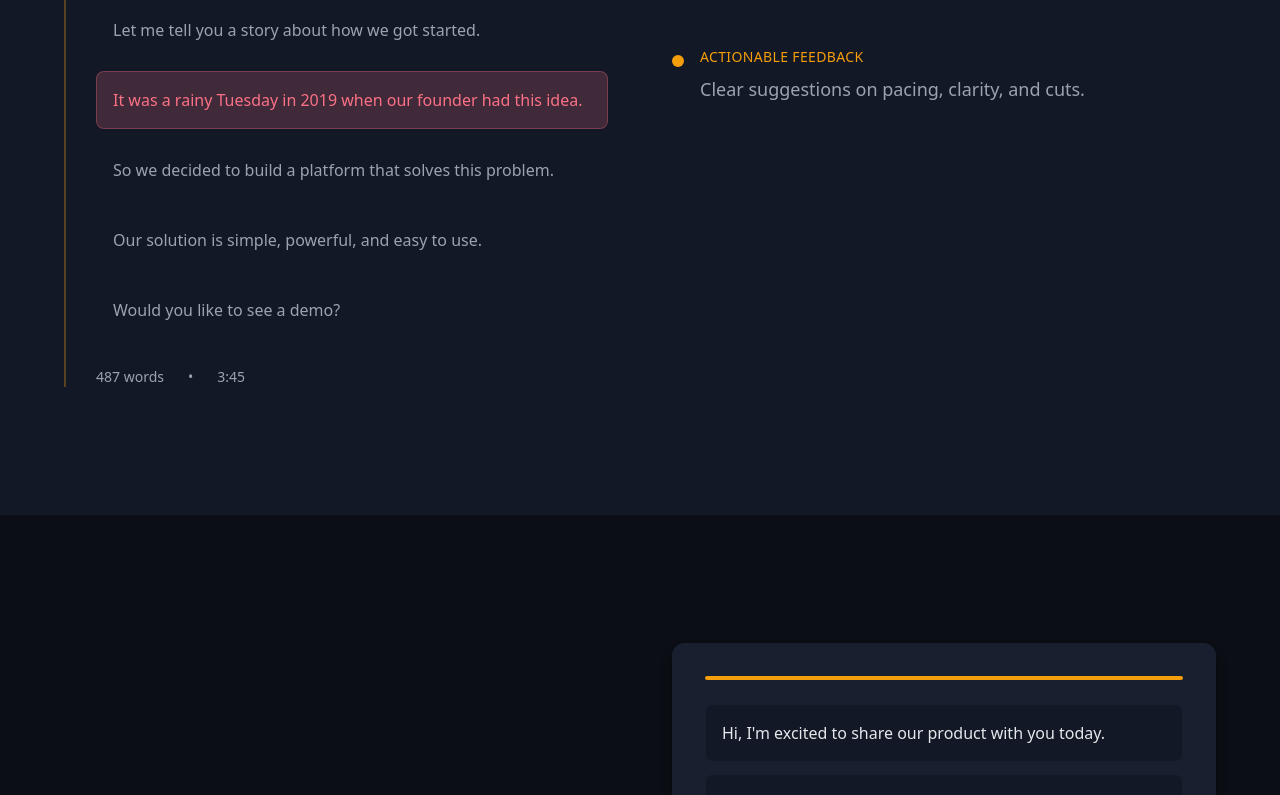
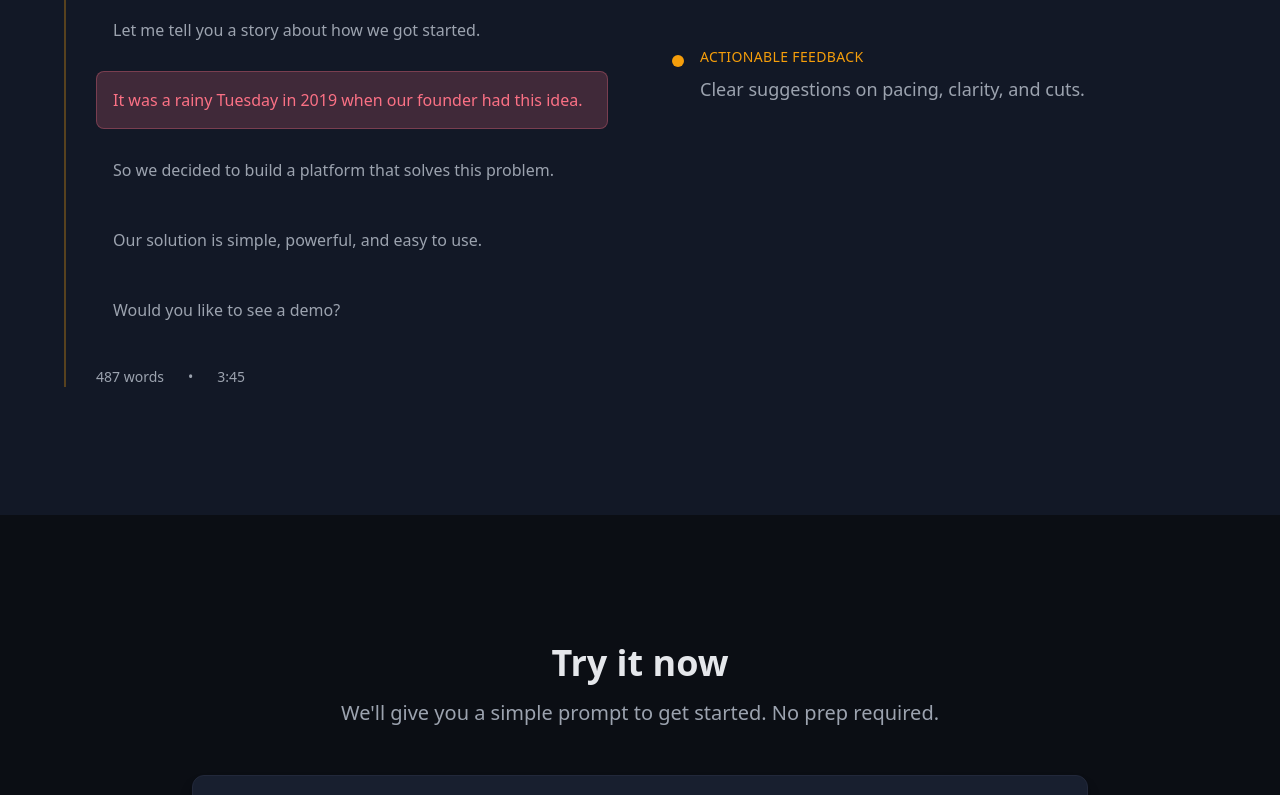
Before and after one commit to taylorp5/PitchPractice, a Next.js app: page / in a window 1280 px wide. Shown: the part 2000-2795 px from the top of the page. Built offline with nearby package versions, Linux system fonts and the light colour scheme.

Commit message:
Refactor homepage: remove redundant demo section, add Try it now section

```diff
--- a/app/page.tsx
+++ b/app/page.tsx
@@ -8,12 +8,7 @@ import { Card } from '@/components/ui/Card'
 import { useRef, useState, useEffect } from 'react'
 
 export default function LandingPage() {
-  const [autoPlayStarted, setAutoPlayStarted] = useState(false)
-  const [highlightedLine, setHighlightedLine] = useState<number | null>(null)
-  const demoRef = useRef<HTMLDivElement>(null)
-  const isInView = useInView(demoRef, { once: true, margin: '-100px' })
-
-  // New section state
+  // "From first take to ready" section state
   const [currentStage, setCurrentStage] = useState<'record' | 'transcript' | 'improve' | null>(null)
   const [visibleLines, setVisibleLines] = useState<number[]>([])
   const [showMetrics, setShowMetrics] = useState(false)
@@ -46,16 +41,6 @@ export default function LandingPage() {
     },
   ]
 
-  const demoTranscript = [
-    { text: "Hi, I'm excited to share our product with you today.", type: null, delay: 0 },
-    { text: "We've built something that will revolutionize how teams collaborate.", type: 'strength', delay: 0.5 },
-    { text: "Let me tell you a story about how we got started...", type: null, delay: 1 },
-    { text: "It was a rainy Tuesday in 2019 when our founder had this idea...", type: 'cut', delay: 1.5 },
-    { text: "So we decided to build a platform that solves this problem.", type: null, delay: 2 },
-    { text: "Our solution is simple, powerful, and easy to use.", type: 'pacing', delay: 2.5 },
-    { text: "Would you like to see a demo?", type: null, delay: 3 },
-  ]
-
   const narrativeTranscript = [
     { text: "Hi, I'm excited to share our product with you today.", type: null },
     { text: "We've built something that will revolutionize how teams collaborate.", type: 'strength' },
@@ -66,31 +51,7 @@ export default function LandingPage() {
     { text: "Would you like to see a demo?", type: null },
   ]
 
-  useEffect(() => {
-    if (isInView && !autoPlayStarted) {
-      setAutoPlayStarted(true)
-      // Animate lines appearing
-      demoTranscript.forEach((line, idx) => {
-        setTimeout(() => {
-          setHighlightedLine(idx)
-          if (line.type) {
-            // Keep highlight for a moment, then fade
-            setTimeout(() => {
-              if (idx === demoTranscript.length - 1) {
-                // Reset after full sequence
-                setTimeout(() => {
-                  setHighlightedLine(null)
-                  setAutoPlayStarted(false)
-                }, 2000)
-              }
-            }, 1500)
-          }
-        }, line.delay * 1000)
-      })
-    }
-  }, [isInView, autoPlayStarted])
-
-  // New section animation
+  // "From first take to ready" section animation
   useEffect(() => {
     if (howItWorksInView && currentStage === null) {
       // Stage 1: Record - lines appear one by one
@@ -194,7 +155,7 @@ export default function LandingPage() {
                 x: [0, -50 * testimonials.length + '%'],
               }}
               transition={{
-                duration: 40,
+                duration: 60,
                 repeat: Infinity,
                 ease: 'linear',
               }}
@@ -422,85 +383,70 @@ export default function LandingPage() {
         </div>
       </section>
 
-      {/* Interactive Demo - Asymmetrical Section */}
+      {/* Try it now */}
       <section className="py-32 px-4">
-        <div className="max-w-6xl mx-auto">
-          <div className="grid md:grid-cols-2 gap-16 items-center">
+        <div className="max-w-4xl mx-auto">
           <motion.div
-              initial={{ opacity: 0, x: -20 }}
-              whileInView={{ opacity: 1, x: 0 }}
+            initial={{ opacity: 0, y: 20 }}
+            whileInView={{ opacity: 1, y: 0 }}
             viewport={{ once: true }}
             transition={{ duration: 0.6 }}
+            className="text-center mb-12"
           >
-              <h2 className="text-4xl font-bold text-[#E5E7EB] mb-6">See how feedback works</h2>
-              <p className="text-xl text-[#9CA3AF] leading-relaxed mb-8">
-                Watch as our system identifies strengths, pacing opportunities, and areas to cut—all in real-time.
-              </p>
-              <p className="text-[#64748B] text-sm">
-                Scroll to see the demo auto-play
-              </p>
+            <h2 className="text-4xl font-bold text-[#E5E7EB] mb-4">Try it now</h2>
+            <p className="text-xl text-[#9CA3AF]">We'll give you a simple prompt to get started. No prep required.</p>
           </motion.div>
 
           <motion.div
-              ref={demoRef}
-              initial={{ opacity: 0, x: 20 }}
-              whileInView={{ opacity: 1, x: 0 }}
+            initial={{ opacity: 0, y: 20 }}
+            whileInView={{ opacity: 1, y: 0 }}
             viewport={{ once: true }}
-              transition={{ duration: 0.6 }}
+            transition={{ duration: 0.6, delay: 0.1 }}
           >
-              <Card className="p-8 bg-[#181F2F]">
-                {/* Progress indicator */}
-                {autoPlayStarted && (
+            <Card className="p-8 bg-[#181F2F] border-[#22283A]">
+              <h3 className="text-2xl font-bold text-[#E5E7EB] mb-4">Elevator pitch</h3>
+              <p className="text-lg text-[#9CA3AF] mb-6 leading-relaxed">
+                Imagine you're explaining what you're working on to someone new.
+              </p>
+
+              <div className="space-y-2 mb-8">
+                <div className="flex items-start gap-2 text-sm text-[#64748B]">
+                  <span className="mt-1">•</span>
+                  <span>What are you working on?</span>
+                </div>
+                <div className="flex items-start gap-2 text-sm text-[#64748B]">
+                  <span className="mt-1">•</span>
+                  <span>Who is it for?</span>
+                </div>
+                <div className="flex items-start gap-2 text-sm text-[#64748B]">
+                  <span className="mt-1">•</span>
+                  <span>Why does it matter?</span>
+                </div>
+              </div>
+
+              <div className="pt-6 border-t border-[#181F2F]">
                 <motion.div
-                    className="h-1 bg-[#64748B]/20 rounded-full mb-6 overflow-hidden"
-                    initial={{ width: 0 }}
-                    animate={{ width: '100%' }}
-                    transition={{ duration: 3.5, ease: 'linear' }}
+                  whileHover={{ scale: 1.02 }}
+                  whileTap={{ scale: 0.98 }}
+                  className="mb-4"
                 >
-                    <motion.div
-                      className="h-full bg-[#F59E0B]"
-                      initial={{ width: 0 }}
-                      animate={{ width: '100%' }}
-                      transition={{ duration: 3.5, ease: 'linear' }}
-                    />
+                  <Button
+                    variant="primary"
+                    size="lg"
+                    asChild
+                    href="/app"
+                    className="w-full"
+                  >
+                    <Mic className="mr-2 h-5 w-5" />
+                    Start recording (2 min free)
+                  </Button>
                 </motion.div>
-                )}
-
-                {/* Transcript */}
-                <div className="space-y-3">
-                  {demoTranscript.map((line, idx) => {
-                    const isVisible = highlightedLine !== null && idx <= highlightedLine
-                    const isHighlighted = highlightedLine === idx && line.type
-
-                    const highlightClasses = {
-                      strength: 'bg-[#84CC16]/20 border-[#84CC16]/50 text-[#84CC16]',
-                      pacing: 'bg-[#F59E0B]/20 border-[#F59E0B]/50 text-[#F59E0B]',
-                      cut: 'bg-[#FB7185]/20 border-[#FB7185]/50 text-[#FB7185] line-through',
-                    }
-
-                    return (
-                      <motion.div
-                        key={idx}
-                        initial={{ opacity: 0, x: -10 }}
-                        animate={{
-                          opacity: isVisible ? 1 : 0.3,
-                          x: isVisible ? 0 : -10,
-                        }}
-                        transition={{ duration: 0.4 }}
-                        className={`p-4 rounded-lg border transition-all ${
-                          isHighlighted && line.type
-                            ? highlightClasses[line.type as keyof typeof highlightClasses]
-                            : 'bg-[#121826] border-[#181F2F] text-[#E5E7EB]'
-                        }`}
-                      >
-                        {line.text}
-                      </motion.div>
-                    )
-                  })}
+                <p className="text-xs text-[#64748B] text-center">
+                  Aim for 30–60 seconds. There's no right answer.
+                </p>
               </div>
             </Card>
           </motion.div>
-          </div>
         </div>
       </section>
 
```
Lines whose indentation alone changed are shown as unchanged.
